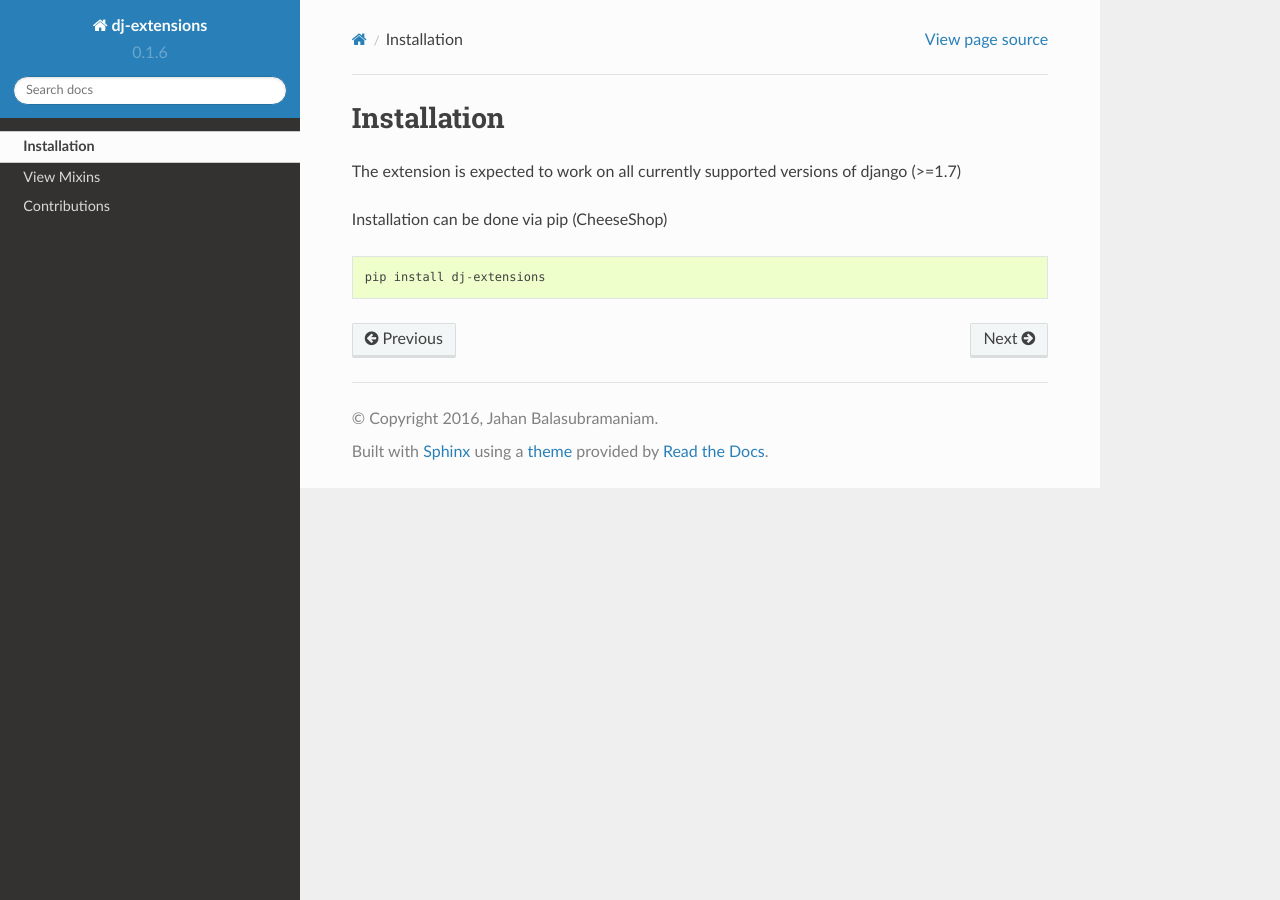
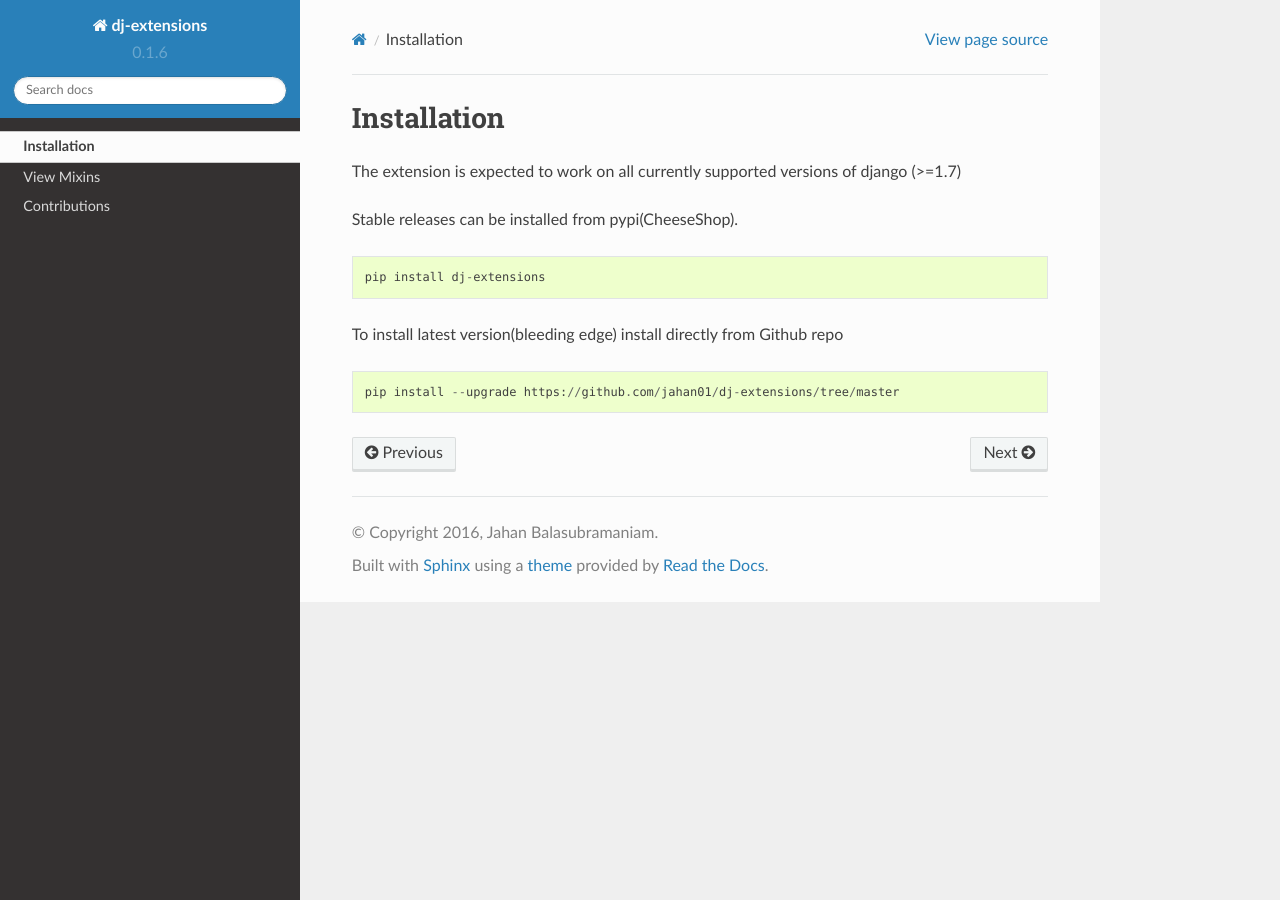
Before and after one commit to jahan01/dj-extensions, a Sphinx documentation site: the page built from docs/install.rst, in a window 1280 px wide. Built offline with Sphinx 7.4.7 and the Read the Docs theme 2.0.0, drawn with Linux system fonts in a browser that asks for light colours.

```diff
--- a/docs/conf.py
+++ b/docs/conf.py
@@ -14,6 +14,15 @@
 
 import sys
 import os
+
+import sphinx.environment
+from docutils.utils import get_source_line
+
+def _warn_node(self, msg, node):
+    if not msg.startswith('nonlocal image URI found:'):
+        self._warnfunc(msg, '%s:%s' % get_source_line(node))
+
+sphinx.environment.BuildEnvironment.warn_node = _warn_node
 
 # If extensions (or modules to document with autodoc) are in another directory,
 # add these directories to sys.path here. If the directory is relative to the
--- a/docs/install.rst
+++ b/docs/install.rst
@@ -3,8 +3,14 @@ Installation
 
 The extension is expected to work on all currently supported versions of django (>=1.7)
 
-Installation can be done via pip (CheeseShop)
+Stable releases can be installed from pypi(CheeseShop).
 
 ::
 
     pip install dj-extensions
+
+To install latest version(bleeding edge) install directly from Github repo
+
+::
+
+    pip install --upgrade https://github.com/jahan01/dj-extensions/tree/master
```
Also changed, not shown: README.rst (+29 -9 lines), docs/index.rst (+27 -1 lines).
